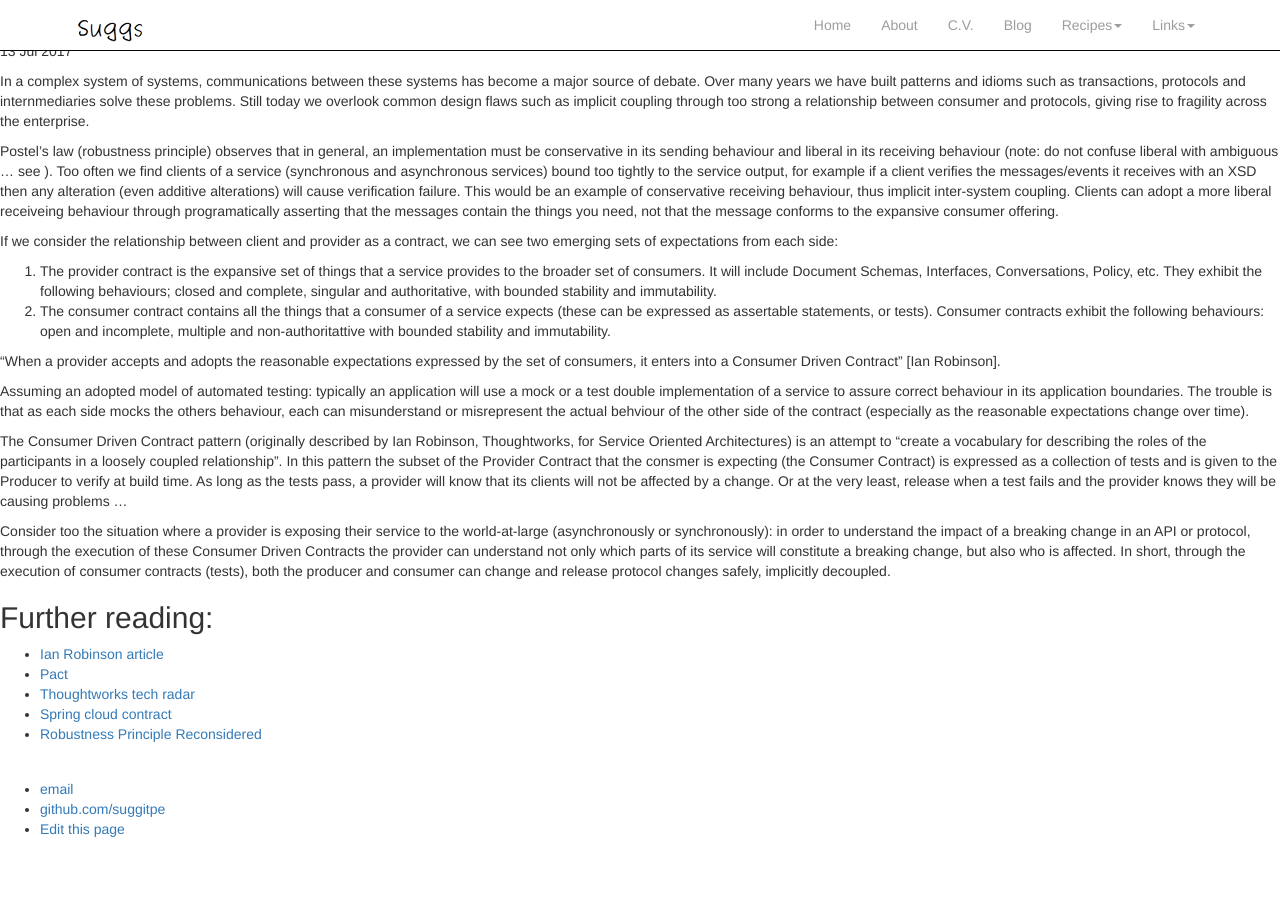
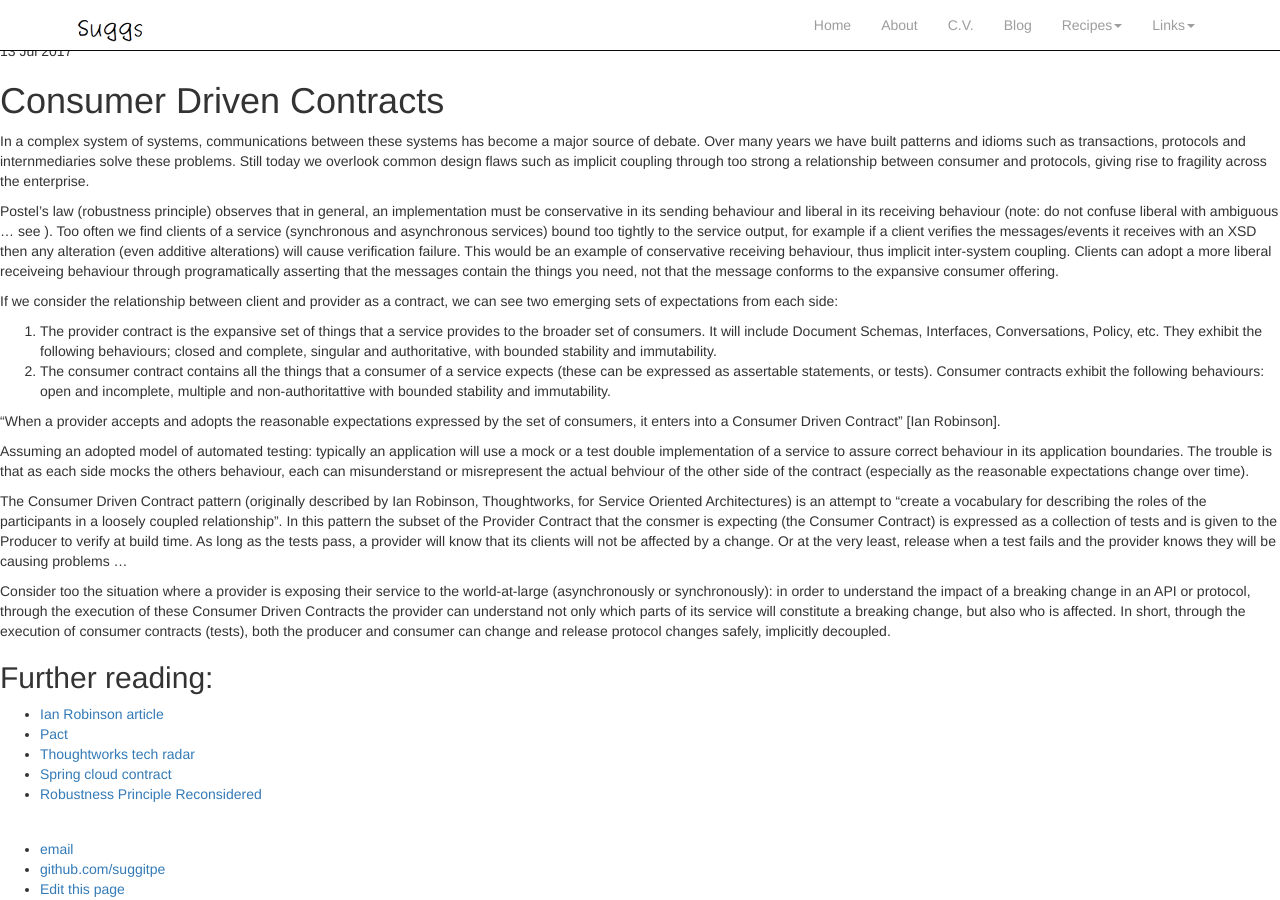
Before and after one commit to suggitpe/suggitpe.github.io, a Jekyll site: the page built from _posts/2017-07-13-consumer-driven-contracts.md, in a window 1280 px wide and 900 px high. Built offline with Jekyll 4.4.1, drawn with Linux system fonts in a browser that asks for light colours; nearby versions of some CDN libraries.

Commit message:
added jekyl markup

```diff
--- a/_posts/2017-07-13-consumer-driven-contracts.md
+++ b/_posts/2017-07-13-consumer-driven-contracts.md
@@ -3,6 +3,8 @@ layout: post
 title: Consumer Driven Contracts
 date: 2017-07-13
 ---
+
+# Consumer Driven Contracts
 
 In a complex system of systems, communications between these systems has become a major source of debate.  Over many years we have built patterns and idioms such as transactions, protocols and internmediaries solve these problems.  Still today we overlook common design flaws such as implicit coupling through too strong a relationship between consumer and protocols, giving rise to fragility across the enterprise.
 
```
